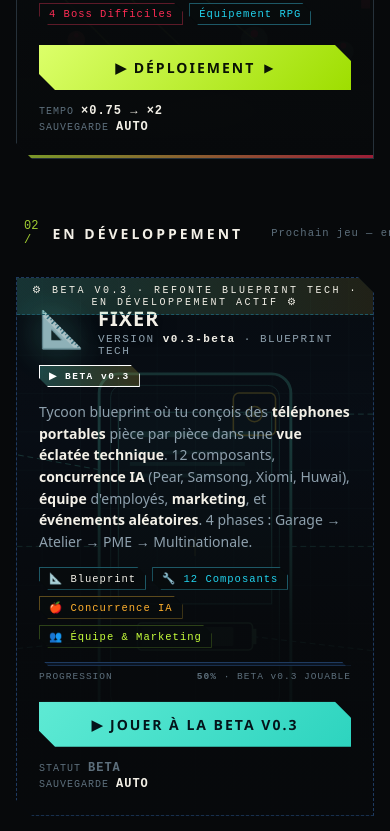
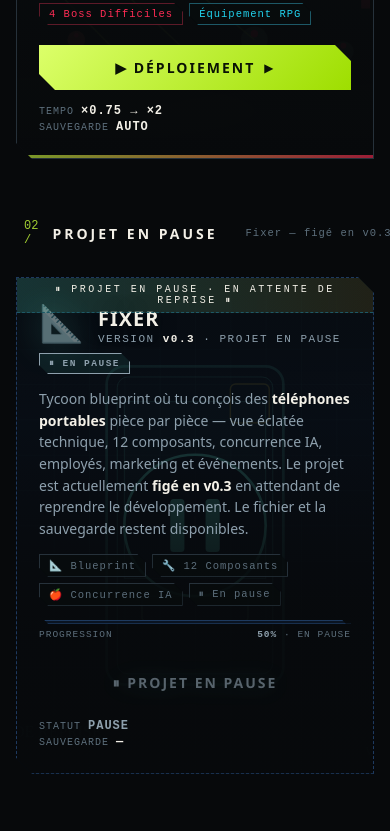
Before and after one commit to 4kraa/game-center, a plain HTML site: page index.html in a window 390 px wide. Shown: the part 1153-1984 px from the top of the page. Drawn offline with Linux system fonts and the light colour scheme.

Commit message:
Fixer : projet mis en pause (carte index verrouillee)
- Carte Fixer sur l'index repasse en mode 'projet en pause'
- Bouton 'JOUER A LA BETA v0.3' desactive -> 'PROJET EN PAUSE'
- Badge 'BETA v0.3' -> 'EN PAUSE'
- Bandeau 'BETA v0.3 · REFONTE BLUEPRINT TECH' -> 'PROJET EN PAUSE · EN ATTENTE DE REPRISE'
- SVG : overlay cercle avec symbole pause (||) sur le telephone blueprint
- Tags : couleurs ramenees a gris/dim (plus inactifs)
- Barre de progression : teal -> gris (visuellement inactif)
- Top bar : '1 EN DEV' -> '1 EN PAUSE'
- Hero sub : 'un troisieme en developpement' -> 'un troisieme en pause'
- Footer meta : '2 JEUX + 1 EN DEV' -> '2 JEUX + 1 EN PAUSE'
- Divider section : 'En developpement' -> 'Projet en pause'

Le fichier fixer.html reste dans le repo pour reprise future.
La sauvegarde localStorage (fixer_save_v0.3) reste egalement disponible
pour les joueurs qui avaient deja une partie en cours.

```diff
--- a/index.html
+++ b/index.html
@@ -271,7 +271,7 @@ h1{
     <div class="hspace"></div>
     <div class="tbChip always"><span class="dot"></span>SYSTÈME ACTIF</div>
     <div class="tbChip">🎮 <b>2</b> JEUX</div>
-    <div class="tbChip">⚙ <b>1</b> EN DEV</div>
+    <div class="tbChip">⏸ <b>1</b> EN PAUSE</div>
     <div class="tbChip">⚡ <b>OFFLINE</b></div>
   </header>
 
@@ -280,7 +280,7 @@ h1{
     <span class="kicker"><span class="dot"></span>ARCADE TERMINAL · PÉRIMÈTRE SÉCURISÉ</span>
     <h1>GAME CENTER</h1>
     <div class="heroTag"> plateforme <b>100% offline</b> · zéro dépendance · <b>zéro build</b></div>
-    <p class="heroSub">Deux jeux complets jouables dès maintenant, <b>plus un troisième en développement</b>. <b>Aucune installation</b>, aucune connexion requise, sauvegarde locale automatique. Choisis ton expérience et lance-toi.</p>
+    <p class="heroSub">Deux jeux complets jouables dès maintenant, <b>plus un troisième en pause</b>. <b>Aucune installation</b>, aucune connexion requise, sauvegarde locale automatique. Choisis ton expérience et lance-toi.</p>
   </section>
 
   <!-- ========= DIVIDER ========= -->
@@ -417,98 +417,77 @@ h1{
   <!-- ========= DIVIDER ========= -->
   <div class="divider">
     <span class="idx">02 /</span>
-    <h2>En développement</h2>
+    <h2>Projet en pause</h2>
     <span class="ln"></span>
-    <span class="note">Prochain jeu — en cours de conception</span>
+    <span class="note">Fixer — figé en v0.3, en attente de reprise</span>
   </div>
 
   <!-- ========= DEV CARD : FIXER ========= -->
   <div class="cards" style="grid-template-columns:1fr;max-width:680px">
-    <div class="gcard dev" aria-disabled="false" style="cursor:pointer" onclick="window.location.href='fixer.html'">
-      <div class="devBanner">⚙ BETA v0.3 · REFONTE BLUEPRINT TECH · EN DÉVELOPPEMENT ACTIF ⚙</div>
+    <div class="gcard dev" aria-disabled="true" style="cursor:default">
+      <div class="devBanner">⏸ PROJET EN PAUSE · EN ATTENTE DE REPRISE ⏸</div>
       <div class="gcScene"><svg viewBox="0 0 480 280" preserveAspectRatio="xMidYMid slice">
         <defs>
           <linearGradient id="devbg" x1="0" y1="0" x2="0" y2="1"><stop offset="0" stop-color="#0a1422"/><stop offset="1" stop-color="#050a14"/></linearGradient>
           <pattern id="devpat" x="0" y="0" width="20" height="20" patternUnits="userSpaceOnUse">
-            <path d="M0 0 L20 0 M0 0 L0 20" stroke="#5eead4" stroke-width=".3" opacity=".3"/>
+            <path d="M0 0 L20 0 M0 0 L0 20" stroke="#5eead4" stroke-width=".3" opacity=".2"/>
           </pattern>
         </defs>
         <rect width="480" height="280" fill="url(#devbg)"/>
         <rect width="480" height="280" fill="url(#devpat)"/>
-        <!-- Phone blueprint with annotations -->
-        <g opacity=".9">
-          <!-- Phone body outline -->
-          <rect x="190" y="50" width="100" height="180" rx="10" fill="none" stroke="#5eead4" stroke-width="1.5" stroke-dasharray="0"/>
-          <rect x="196" y="56" width="88" height="168" rx="6" fill="rgba(94,234,212,.05)" stroke="#5eead4" stroke-width=".5" opacity=".6"/>
-          <!-- Crosshair center -->
-          <line x1="240" y1="135" x2="240" y2="145" stroke="#fde047" stroke-width=".5" opacity=".6"/>
-          <line x1="235" y1="140" x2="245" y2="140" stroke="#fde047" stroke-width=".5" opacity=".6"/>
-          <!-- Screen -->
+        <!-- Phone blueprint dimmed -->
+        <g opacity=".4">
+          <rect x="190" y="50" width="100" height="180" rx="10" fill="none" stroke="#5eead4" stroke-width="1.5"/>
+          <rect x="196" y="56" width="88" height="168" rx="6" fill="rgba(94,234,212,.05)" stroke="#5eead4" stroke-width=".5"/>
+          <line x1="240" y1="135" x2="240" y2="145" stroke="#fde047" stroke-width=".5"/>
+          <line x1="235" y1="140" x2="245" y2="140" stroke="#fde047" stroke-width=".5"/>
           <rect x="200" y="70" width="80" height="100" fill="rgba(94,234,212,.1)" stroke="#5eead4" stroke-width=".5"/>
-          <rect x="206" y="80" width="68" height="3" fill="#5eead4" opacity=".5"/>
-          <rect x="206" y="90" width="50" height="2" fill="#5eead4" opacity=".3"/>
-          <rect x="206" y="96" width="60" height="2" fill="#5eead4" opacity=".3"/>
-          <rect x="206" y="102" width="48" height="2" fill="#5eead4" opacity=".3"/>
-          <!-- Camera bump -->
           <rect x="260" y="60" width="22" height="22" rx="3" fill="none" stroke="#fde047" stroke-width=".8"/>
-          <circle cx="271" cy="71" r="4" fill="none" stroke="#fde047" stroke-width=".8"/>
-          <circle cx="271" cy="71" r="1.5" fill="#fde047" opacity=".7"/>
-          <!-- Battery icon -->
           <rect x="210" y="180" width="60" height="14" rx="2" fill="none" stroke="#86efac" stroke-width=".8"/>
-          <rect x="270" y="183" width="2" height="8" fill="#86efac"/>
-          <rect x="212" y="182" width="48" height="10" rx="1" fill="#86efac" opacity=".4"/>
-          <!-- Component callouts (blueprint style) -->
-          <line x1="260" y1="71" x2="380" y2="71" stroke="#5eead4" stroke-width=".5" stroke-dasharray="3 2"/>
-          <text x="384" y="74" font-family="JetBrains Mono" font-size="9" fill="#5eead4" opacity=".9">[CAM-01]</text>
-          <line x1="190" y1="100" x2="80" y2="80" stroke="#5eead4" stroke-width=".5" stroke-dasharray="3 2"/>
-          <text x="76" y="83" font-family="JetBrains Mono" font-size="9" fill="#5eead4" opacity=".9" text-anchor="end">[SCR-01]</text>
-          <line x1="190" y1="140" x2="80" y2="140" stroke="#5eead4" stroke-width=".5" stroke-dasharray="3 2"/>
-          <text x="76" y="143" font-family="JetBrains Mono" font-size="9" fill="#5eead4" opacity=".9" text-anchor="end">[CPU-01]</text>
-          <line x1="290" y1="140" x2="380" y2="140" stroke="#5eead4" stroke-width=".5" stroke-dasharray="3 2"/>
-          <text x="384" y="143" font-family="JetBrains Mono" font-size="9" fill="#5eead4" opacity=".9">[RAM-01]</text>
-          <line x1="210" y1="187" x2="80" y2="200" stroke="#5eead4" stroke-width=".5" stroke-dasharray="3 2"/>
-          <text x="76" y="203" font-family="JetBrains Mono" font-size="9" fill="#5eead4" opacity=".9" text-anchor="end">[BAT-01]</text>
-          <line x1="270" y1="187" x2="380" y2="200" stroke="#5eead4" stroke-width=".5" stroke-dasharray="3 2"/>
-          <text x="384" y="203" font-family="JetBrains Mono" font-size="9" fill="#5eead4" opacity=".9">[PWR-01]</text>
-          <!-- Bottom annotations -->
-          <text x="20" y="30" font-family="JetBrains Mono" font-size="9" fill="#5eead4" opacity=".7">&gt; BLUEPRINT_REV_0.3</text>
-          <text x="20" y="50" font-family="JetBrains Mono" font-size="9" fill="#fde047" opacity=".7">&gt; PHONE_MODEL: PROTO-G1</text>
-          <text x="20" y="260" font-family="JetBrains Mono" font-size="9" fill="#5eead4" opacity=".5">SCALE: 1:2 · UNITS: mm</text>
-          <text x="380" y="270" text-anchor="end" font-family="JetBrains Mono" font-size="9" fill="#5eead4" opacity=".5">v0.3-beta</text>
         </g>
+        <!-- Pause overlay -->
+        <g opacity=".85">
+          <circle cx="240" cy="140" r="40" fill="rgba(5,10,20,.85)" stroke="#5eead4" stroke-width="1.5"/>
+          <rect x="226" y="125" width="8" height="30" rx="2" fill="#5eead4"/>
+          <rect x="246" y="125" width="8" height="30" rx="2" fill="#5eead4"/>
+        </g>
+        <text x="20" y="30" font-family="JetBrains Mono" font-size="9" fill="#5eead4" opacity=".5">&gt; BLUEPRINT_REV_0.3</text>
+        <text x="20" y="50" font-family="JetBrains Mono" font-size="9" fill="#fde047" opacity=".5">&gt; STATUS: PAUSED</text>
+        <text x="20" y="260" font-family="JetBrains Mono" font-size="9" fill="#5eead4" opacity=".4">PROJET FIGÉ · EN ATTENTE DE REPRISE</text>
+        <text x="380" y="270" text-anchor="end" font-family="JetBrains Mono" font-size="9" fill="#5eead4" opacity=".4">v0.3-paused</text>
       </svg></div>
       <div class="gcVeil"></div>
       <div class="gcBody">
         <div class="gcTop">
           <div class="gcIconWrap">
-            <div class="gcIcon">📐</div>
+            <div class="gcIcon" style="opacity:.5">📐</div>
             <div>
               <div class="gcTitle">FIXER</div>
-              <div class="gcVer">VERSION <b>v0.3-beta</b> · BLUEPRINT TECH</div>
+              <div class="gcVer">VERSION <b>v0.3</b> · PROJET EN PAUSE</div>
             </div>
           </div>
-          <span class="gcBadge dev" style="background:linear-gradient(90deg,rgba(94,234,212,.25),rgba(253,224,71,.18));color:#fff;border-color:var(--teal)">▶ BETA v0.3</span>
+          <span class="gcBadge dev" style="background:rgba(94,234,212,.08);color:var(--mut);border-color:var(--line2)">⏸ EN PAUSE</span>
         </div>
-        <p class="gcDesc">Tycoon blueprint où tu conçois des <b>téléphones portables</b> pièce par pièce dans une <b>vue éclatée technique</b>. 12 composants, <b>concurrence IA</b> (Pear, Samsong, Xiomi, Huwai), <b>équipe</b> d'employés, <b>marketing</b>, et <b>événements aléatoires</b>. 4 phases : Garage → Atelier → PME → Multinationale.</p>
+        <p class="gcDesc">Tycoon blueprint où tu conçois des <b>téléphones portables</b> pièce par pièce — vue éclatée technique, 12 composants, concurrence IA, employés, marketing et événements. Le projet est actuellement <b>figé en v0.3</b> en attendant de reprendre le développement. Le fichier et la sauvegarde restent disponibles.</p>
         <div class="gcTags">
-          <span class="gcTag" style="color:var(--teal);border-color:#1d5866">📐 Blueprint</span>
-          <span class="gcTag" style="color:var(--cyan);border-color:#1d5866">🔧 12 Composants</span>
-          <span class="gcTag" style="color:var(--amber);border-color:#5c4a1c">🍎 Concurrence IA</span>
-          <span class="gcTag" style="color:var(--lime);border-color:#2d4218">👥 Équipe & Marketing</span>
+          <span class="gcTag" style="color:var(--dim)">📐 Blueprint</span>
+          <span class="gcTag" style="color:var(--dim)">🔧 12 Composants</span>
+          <span class="gcTag" style="color:var(--dim)">🍎 Concurrence IA</span>
+          <span class="gcTag" style="color:var(--dim)">⏸ En pause</span>
         </div>
         <div>
-          <div class="progressBar"><i style="width:50%"></i></div>
-          <div class="progressLabel"><span>PROGRESSION</span><span><b>50%</b> · BETA v0.3 JOUABLE</span></div>
+          <div class="progressBar"><i style="width:50%;background:var(--line2)"></i></div>
+          <div class="progressLabel"><span>PROGRESSION</span><span><b style="color:var(--mut)">50%</b> · EN PAUSE</span></div>
         </div>
         <div class="gcFooter">
-          <button class="gcPlay" style="background:linear-gradient(135deg,#5eead4,#2dd4bf);color:#04141a;border:none;cursor:pointer;box-shadow:0 0 14px rgba(94,234,212,.4);opacity:1">▶ JOUER À LA BETA v0.3</button>
+          <button class="gcPlay" disabled style="background:var(--paper2);color:var(--mut);border:1px dashed var(--line2);cursor:not-allowed;opacity:.6">⏸ PROJET EN PAUSE</button>
           <div class="gcStats">
-            <span>STATUT <b style="color:var(--teal)">BETA</b></span>
-            <span>SAUVEGARDE <b>AUTO</b></span>
+            <span>STATUT <b style="color:var(--mut)">PAUSE</b></span>
+            <span>SAUVEGARDE <b>—</b></span>
           </div>
         </div>
       </div>
-      <div class="gcStripe" style="background:linear-gradient(90deg,var(--teal),var(--yellow))"></div>
+      <div class="gcStripe" style="background:var(--line2)"></div>
     </div>
   </div>
 
@@ -534,7 +513,7 @@ h1{
   <footer id="footer">
     <div class="footGrid">
       <div class="footBrand">GAME <span>CENTER</span> · ARCADE HUB</div>
-      <div class="footMeta">v7.0 · <b>2 JEUX + 1 EN DEV</b> · OPEN-SOURCE</div>
+      <div class="footMeta">v7.0 · <b>2 JEUX + 1 EN PAUSE</b> · OPEN-SOURCE</div>
     </div>
     <p class="footNote">Plateforme web autonome développée pour le plaisir du gameplay rétro-arcade et du tycoon addictif. Toute la progression est sauvegardée localement dans ton navigateur.</p>
   </footer>
```
